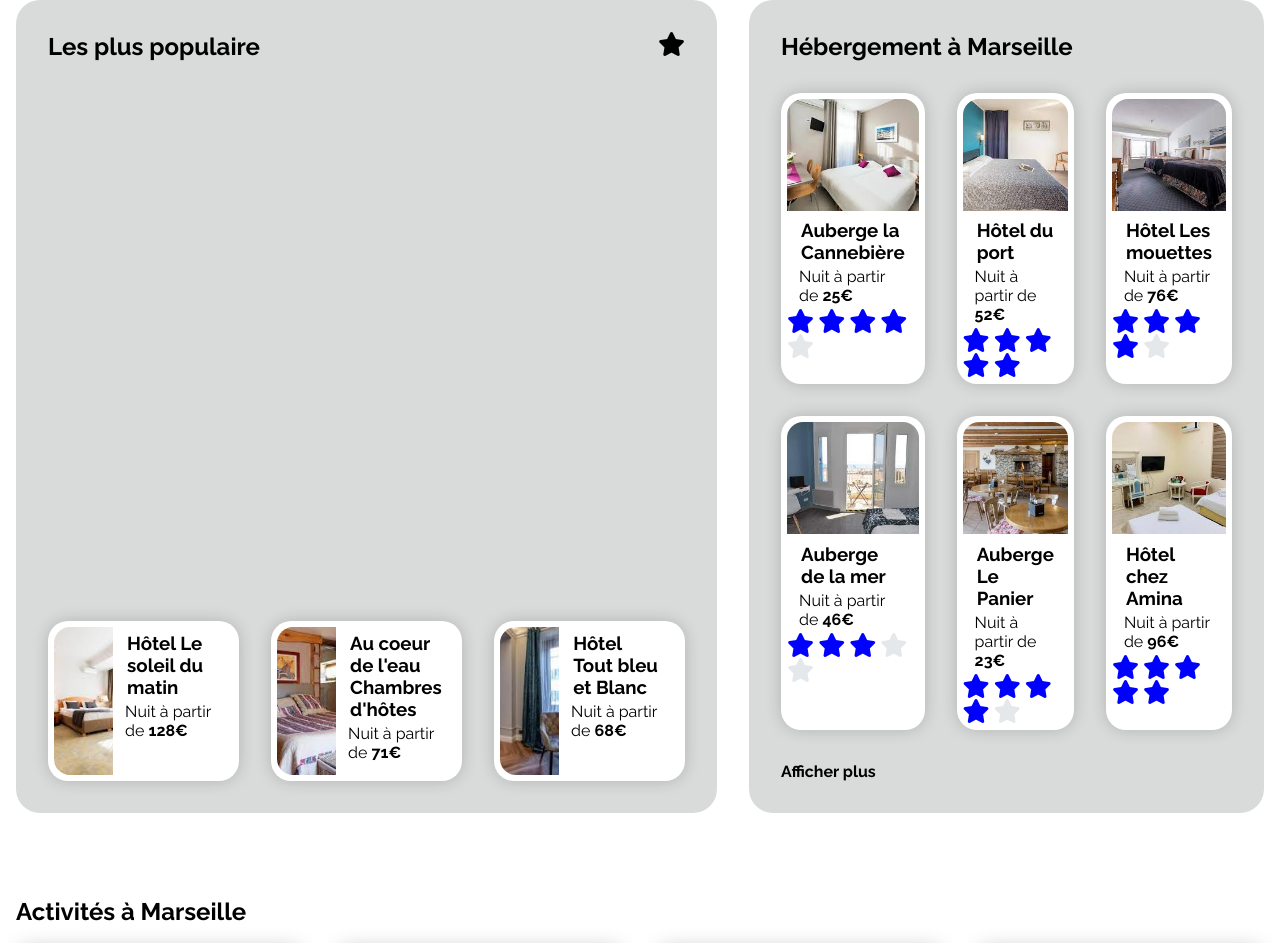
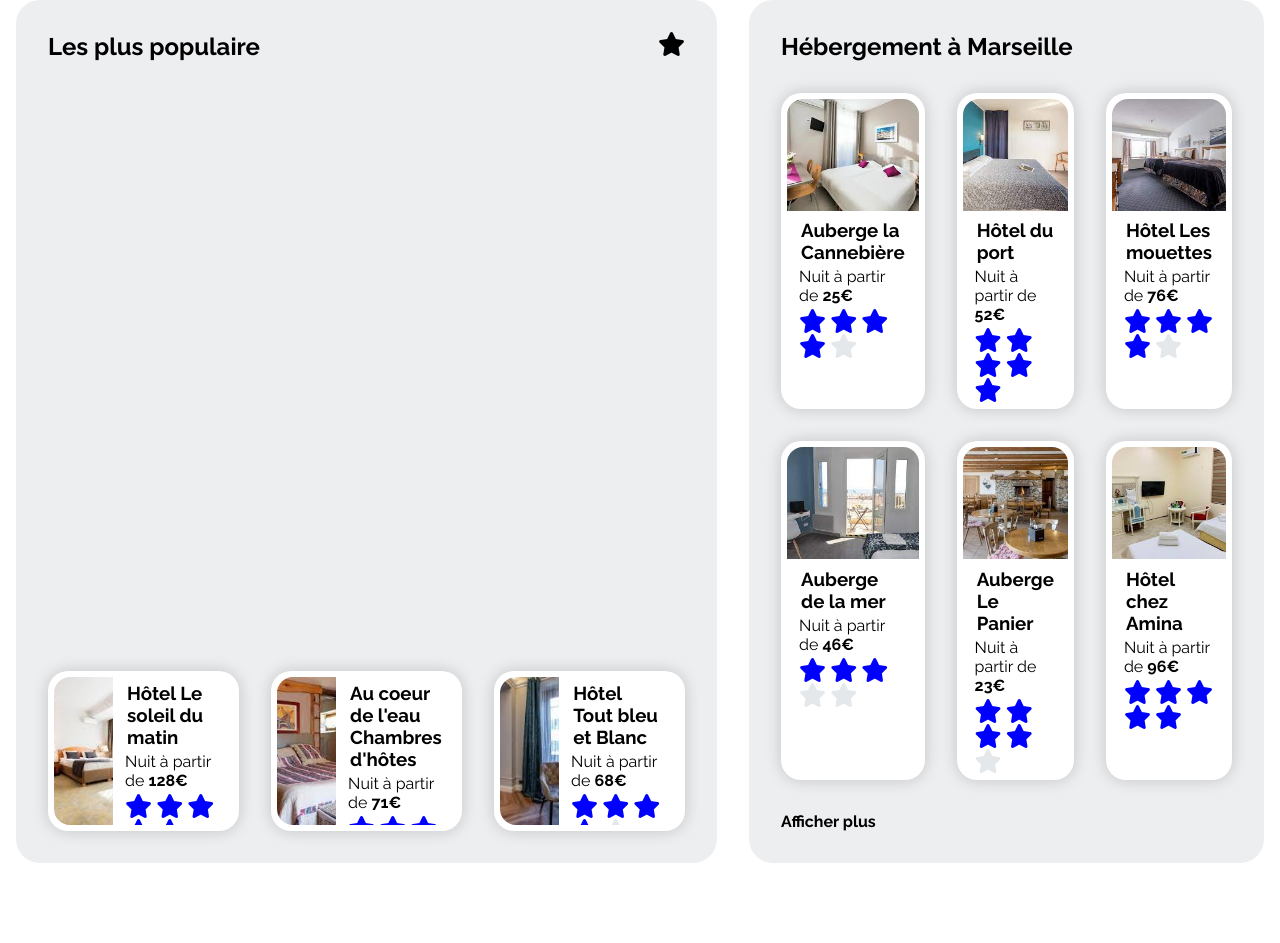
Before and after one commit to ndoubayo/Booki, a plain HTML site: page booki.html in a window 1280 px wide. Shown: the part 468-1411 px from the top of the page. Drawn offline with Linux system fonts and the light colour scheme.

Commit message:
Ajustements d'icones

```diff
--- a/booki.html
+++ b/booki.html
@@ -24,12 +24,18 @@
      .fa-money-bill-wave,.fa-child-reaching, .fa-heart, .fa-dog{
       color: blue;
      }
+     .fa-location-dot{
+      font-size: 1.5em;
+     }
+     .fa-info{
+      color: blue;
+     }
 
   </style>
 </head>
 
 <body>
-  <section class="dc-wrapper">
+  <section>
 
   </section>
   <!-- HEADER -->
@@ -94,7 +100,7 @@
       </div>
       <div class="contenant1_icone">
         <div class="contenant2_icone">
-          <i class="fa-sharp fa-solid fa-circle-info"></i>
+          <i class="fa-sharp fa-solid fa-info"></i>
         </div>
         <p class="text_contenant1_icone">
           Plus de 500 logements sont disponibles dans cette ville
@@ -148,7 +154,7 @@
               Nuit à partir de
               <strong class="les_prix">52€</strong>
             </p>
-            <div class="hostingMainCardGrade">
+            <div class="étoiles">
               <i class="fas fa-star étoiles_cochés" data-active="signé"></i>
               <i class="fas fa-star étoiles_cochés" data-active="signé"></i>
               <i class="fas fa-star étoiles_cochés" data-active="signé"></i>
@@ -172,7 +178,7 @@
               Nuit à partir de
               <strong class="les_prix">76€</strong>
             </p>
-            <div class="hostingMainCardGrade">
+            <div class="étoiles">
               <i class="fas fa-star étoiles_cochés" data-active="signé"></i>
               <i class="fas fa-star étoiles_cochés" data-active="signé"></i>
               <i class="fas fa-star étoiles_cochés" data-active="signé"></i>
@@ -196,7 +202,7 @@
               Nuit à partir de
               <strong class="les_prix">46€</strong>
             </p>
-            <div class="hostingMainCardGrade">
+            <div class="étoiles">
               <i class="fas fa-star étoiles_cochés" data-active="signé"></i>
               <i class="fas fa-star étoiles_cochés" data-active="signé"></i>
               <i class="fas fa-star étoiles_cochés" data-active="signé"></i>
@@ -220,7 +226,7 @@
               Nuit à partir de
               <strong class="les_prix">23€</strong>
             </p>
-            <div class="hostingMainCardGrade">
+            <div class="étoiles">
               <i class="fas fa-star étoiles_cochés" data-active="signé"></i>
               <i class="fas fa-star étoiles_cochés" data-active="signé"></i>
               <i class="fas fa-star étoiles_cochés" data-active="signé"></i>
@@ -244,7 +250,7 @@
               Nuit à partir de
               <strong class="les_prix">96€</strong>
             </p>
-            <div class="hostingMainCardGrade">
+            <div class="étoiles">
               <i class="fas fa-star étoiles_cochés" data-active="signé"></i>
               <i class="fas fa-star étoiles_cochés" data-active="signé"></i>
               <i class="fas fa-star étoiles_cochés" data-active="signé"></i>
@@ -276,7 +282,13 @@
                 <strong class="les_prix">128€</strong>
               </p>
               <div class="Hébergements_populaires_contenu_espace"></div>
-
+              <div class="étoiles">
+                <i class="fas fa-star étoiles_cochés" data-active="signé"></i>
+                <i class="fas fa-star étoiles_cochés" data-active="signé"></i>
+                <i class="fas fa-star étoiles_cochés" data-active="signé"></i>
+                <i class="fas fa-star étoiles_cochés" data-active="signé"></i>
+                <i class="fas fa-star étoiles_cochés" data-active="signé"></i>
+              </div>
             </div>
           </a>
         </article>
@@ -296,7 +308,13 @@
                 <strong class="les_prix">71€</strong>
               </p>
               <div class="Hébergements_populaires_contenu_espace"></div>
-
+              <div class="étoiles">
+                <i class="fas fa-star étoiles_cochés" data-active="signé"></i>
+                <i class="fas fa-star étoiles_cochés" data-active="signé"></i>
+                <i class="fas fa-star étoiles_cochés" data-active="signé"></i>
+                <i class="fas fa-star étoiles_cochés" data-active="signé"></i>
+                <i class="fas fa-star étoiles_pas_cochés" data-active="signé"></i>
+              </div>
             </div>
           </a>
         </article>
@@ -316,7 +334,13 @@
                 <strong class="les_prix">68€</strong>
               </p>
               <div class="Hébergements_populaires_contenu_espace"></div>
-
+              <div class="étoiles">
+                <i class="fas fa-star étoiles_cochés" data-active="signé"></i>
+                <i class="fas fa-star étoiles_cochés" data-active="signé"></i>
+                <i class="fas fa-star étoiles_cochés" data-active="signé"></i>
+                <i class="fas fa-star étoiles_cochés" data-active="signé"></i>
+                <i class="fas fa-star étoiles_pas_cochés" data-active="signé"></i>
+              </div>
             </div>
           </a>
         </article>
--- a/style3.css
+++ b/style3.css
@@ -4,6 +4,8 @@ body {
   margin: 0;
 }
 
+
+/* Mise en place d'entête et de zone de recherche*/
 a {
   color: inherit;
   text-decoration: none;
@@ -24,13 +26,12 @@ a {
 .navig1 {
   display: flex;
   align-items: center;
-  grid-area: navbar;/*??????*/
 }
 .lien1 {
   padding: 2.5em;
   font-weight: 500;
   text-align: center;
-  transition-duration: 0.4s; /*??????*/
+  transition-duration: 0.4s;
   border-top: 3px transparent solid;
   border-bottom: 3px transparent solid;
 }
@@ -43,7 +44,7 @@ a {
 .bloc_page {
   max-width: 1450px;
   margin: auto;
-  box-sizing: border-box;/*??????*/
+  box-sizing: border-box;
   padding: 1em;
 }
 
@@ -73,7 +74,7 @@ a {
   border-top: #F2F2F2 1px solid;
   border-bottom: #F2F2F2 1px solid;
   padding: 0 1.5em;
-  box-sizing: border-box;/*??????*/
+  box-sizing: border-box;
   width: 14em;
   font-size: 1em;
   font-weight: bold;
@@ -113,7 +114,7 @@ a {
   border-radius: 2em;
   margin-bottom: 1em;
   cursor: pointer;
-  transition-duration: 0.1s;/*??????*/
+  transition-duration: 0.1s;
   font-weight: bold;
 }
 .contenant2_filtres:last-child {
@@ -163,21 +164,25 @@ a {
   margin: 0;
 }
 .aside_Hébergements_populaires, .menuHébergement {
-  background-color: #d9dbdb;
+  background-color: #edeef0;
   border-radius: 1.5em;
   padding: 2em;
 }
-/*manipulation hébergement*/
+
+                        /* Espace et zone de recherche terminé*/
+
+/*manipulation hébergements à Marseille*/
 .Hébergement {
   display: grid;
-  column-gap: 2em; /*????????*/
-  grid-template-columns: 6fr 3fr;/*????????*/
+  column-gap: 2em;
+  grid-template-columns: 6fr 3fr;
 }
 .menuHébergement {
   display: grid;
-  column-gap: 2em; /*????????*/
-  row-gap: 2em;/*????????*/
+  column-gap: 2em;
+  row-gap: 2em;
 }
+
 .entete_Hébergement{
   grid-column: 1/-1;
 }
@@ -208,23 +213,19 @@ a {
   max-height: 100%;
   border-radius: 1em 1em 0 0;
 }
-.Description_Hébergement  {
+.Description_Hébergement, .étoiles, .descriptin_nuits  {
   margin: 0.25em 0.75em 0 0.75em;
 }
-.descriptin_nuits{
-  margin: 0.25em 0.75em 0.25em 0.75em;
-}
-.les_prix {
+
+.les_prix,.afficher_plus {
   font-weight: bold;
 }
+   /* Hébergements à Marseille terminé*/
 
-
-.afficher_plus {
-  font-weight: bold;
-}
+   /*manipulation hébergements populaires*/
 .aside_Hébergements_populaires {
   display: grid;
-  row-gap: 2rem;
+  row-gap: 2em;
   align-items: start;
   grid-template-rows: auto repeat(3, 1fr);
 }
@@ -259,9 +260,7 @@ a {
 }
 .Hébergements_populaires_contenu_espace {
   flex: 1;
-}
-.hostingPopularhostingMainCard {
-  height: 8.75rem;
+
 }
 
 
@@ -302,7 +301,7 @@ a {
 
 /* Section de pied de page*/
 .pied_page {
-  background-color: #d9dbdb;
+  background-color:  #edeef0;
   width: 100%;
 }
 .ensemble_colonne {
@@ -502,4 +501,4 @@ a {
   }
 }
 
-/*# sourceMappingURL=style.css.map */
+/*Conception CSS terminé*/
```
